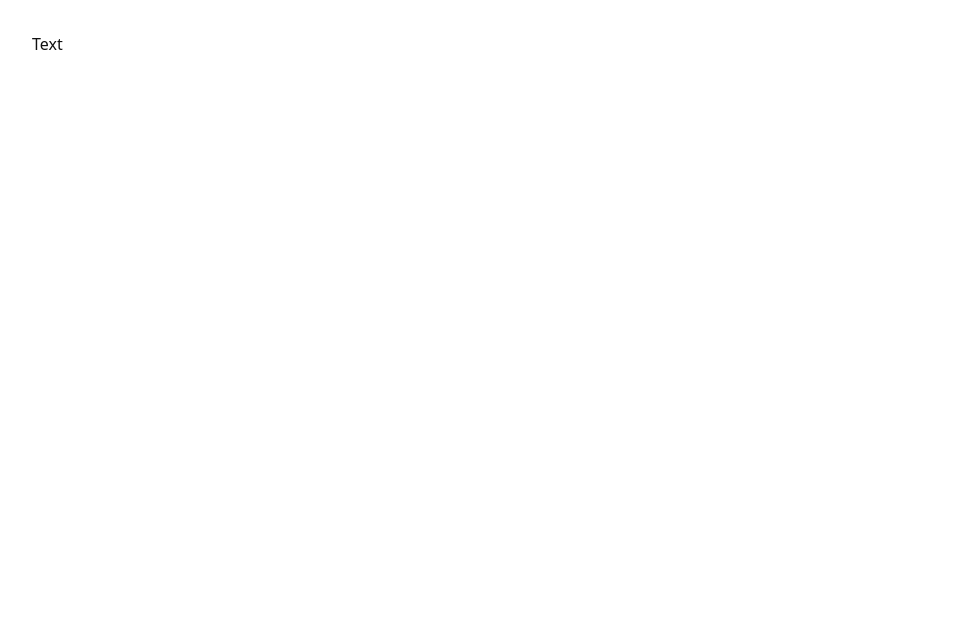
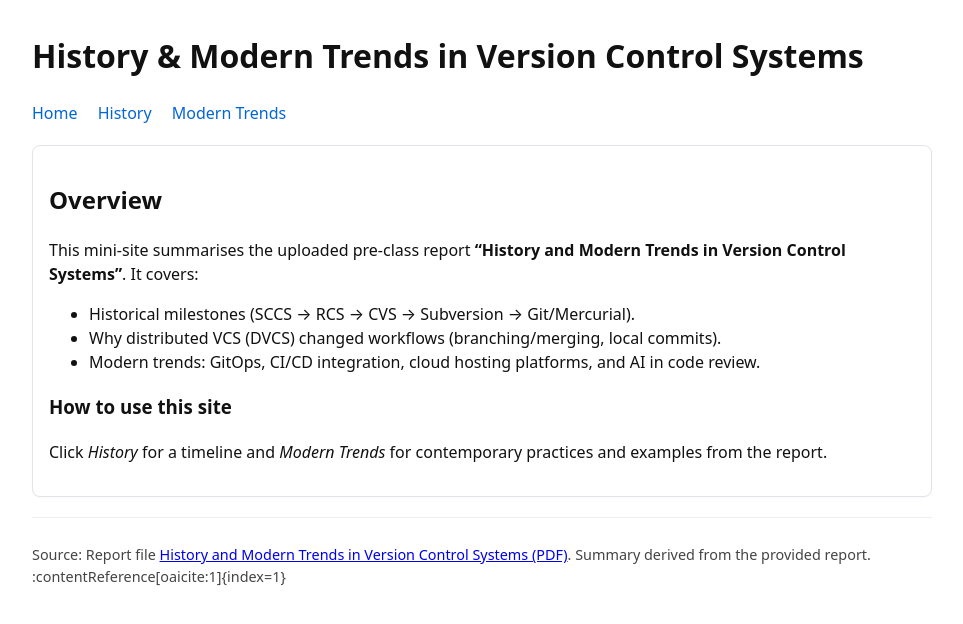
Before and after one commit to Krzychu-Uni/vcs-trends-site, a plain HTML site: page index.html in a window 1280 px wide. Shown: the whole page, without its empty margins (158-1121 px from the left). Drawn offline with Linux system fonts and the light colour scheme.

Commit message:
Index.html update

```diff
--- a/index.html
+++ b/index.html
@@ -13,5 +13,30 @@
   </style>
 </head>
 <body>
-    <p>Text</p>
+  <header>
+    <h1>History & Modern Trends in Version Control Systems</h1>
+    <nav>
+      <a href="index.html">Home</a>
+      <a href="history.html">History</a>
+      <a href="trends.html">Modern Trends</a>
+    </nav>
+  </header>
+
+  <main class="card">
+    <h2>Overview</h2>
+    <p>This mini-site summarises the uploaded pre-class report <strong>“History and Modern Trends in Version Control Systems”</strong>. It covers:</p>
+    <ul>
+      <li>Historical milestones (SCCS → RCS → CVS → Subversion → Git/Mercurial).</li>
+      <li>Why distributed VCS (DVCS) changed workflows (branching/merging, local commits).</li>
+      <li>Modern trends: GitOps, CI/CD integration, cloud hosting platforms, and AI in code review.</li>
+    </ul>
+
+    <h3>How to use this site</h3>
+    <p>Click <em>History</em> for a timeline and <em>Modern Trends</em> for contemporary practices and examples from the report.</p>
+  </main>
+
+  <footer>
+    <p>Source: Report file <a href="History and Modern Trends in Version Control Systems.pdf">History and Modern Trends in Version Control Systems (PDF)</a>. Summary derived from the provided report. :contentReference[oaicite:1]{index=1}</p>
+  </footer>
 </body>
+</html>
```
